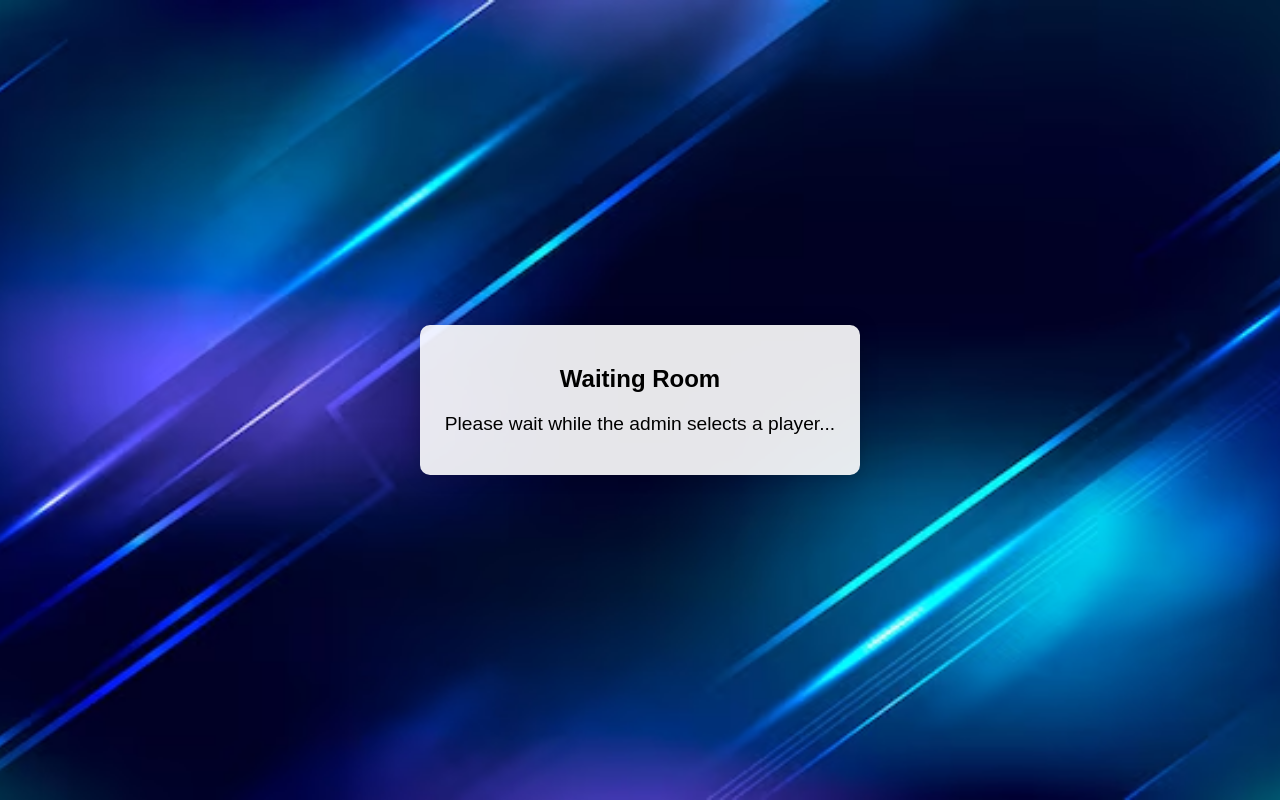
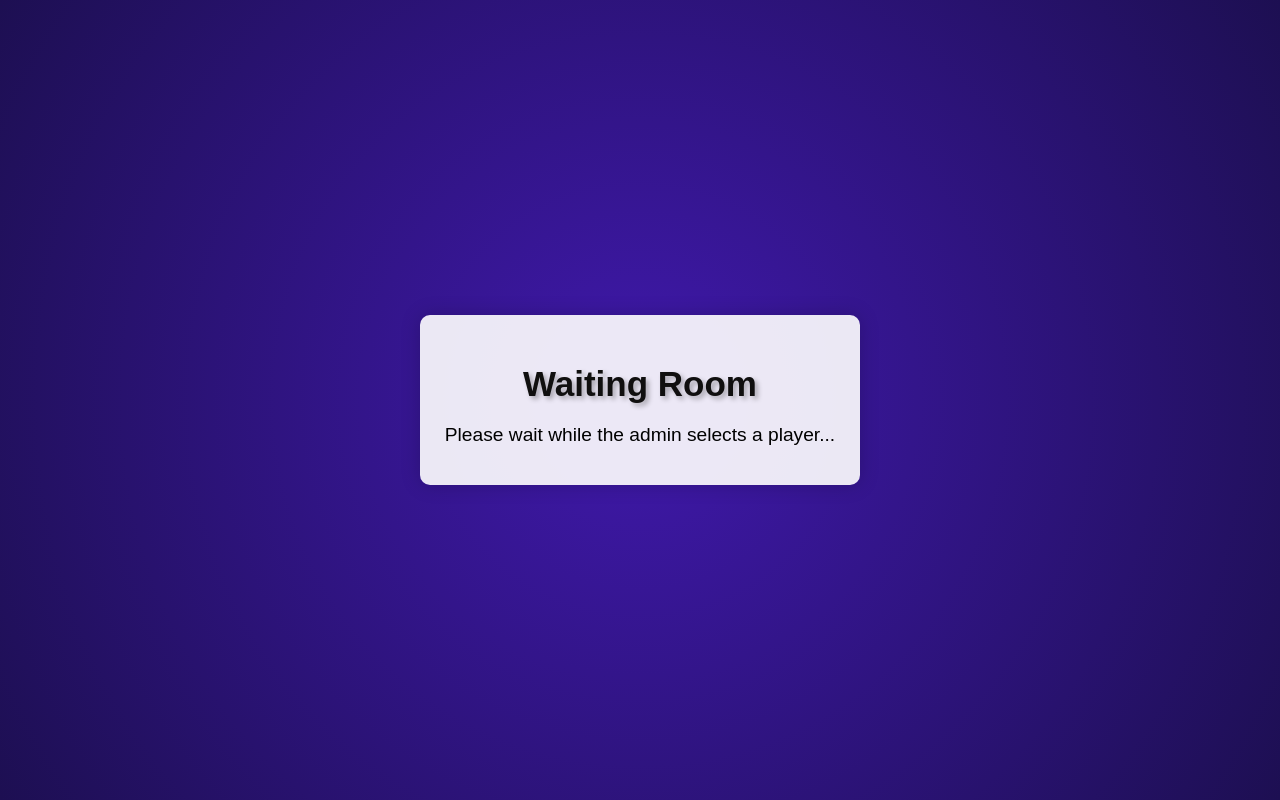
Before and after one commit to hadwikp/KBC_Project, a Flask app: page /waiting/1 in a window 1280 px wide. Run offline with Flask 3, Linux system fonts and the light colour scheme; some libraries are stand-ins or nearby versions.

Commit message:
Modified html files

```diff
--- a/templates/waiting.html
+++ b/templates/waiting.html
@@ -12,10 +12,18 @@
       align-items: center;
       justify-content: center;
       height: 100vh;
-      background: url('{{ url_for("static", filename="loginpagebg.jpeg") }}') no-repeat center center fixed;
+      background: radial-gradient(circle, #3e18a7 5%, #1d0f52 100%);
       background-size: cover;
       margin: 0;
       text-align: center;
+    }
+    h2 {
+            font-family: 'Poppins', sans-serif;
+            font-size: 35px;
+            font-weight: 700;
+            text-align: center;
+            color: #100f0f; /* KBC-style golden color */
+            text-shadow: 3px 3px 5px rgba(0, 0, 0, 0.3);
     }
     .container {
       background: rgba(255, 255, 255, 0.9);
```
Also changed, not shown: templates/admin_page.html (+9 -1 lines), templates/index.html (+11 -2 lines), 1 other file.
